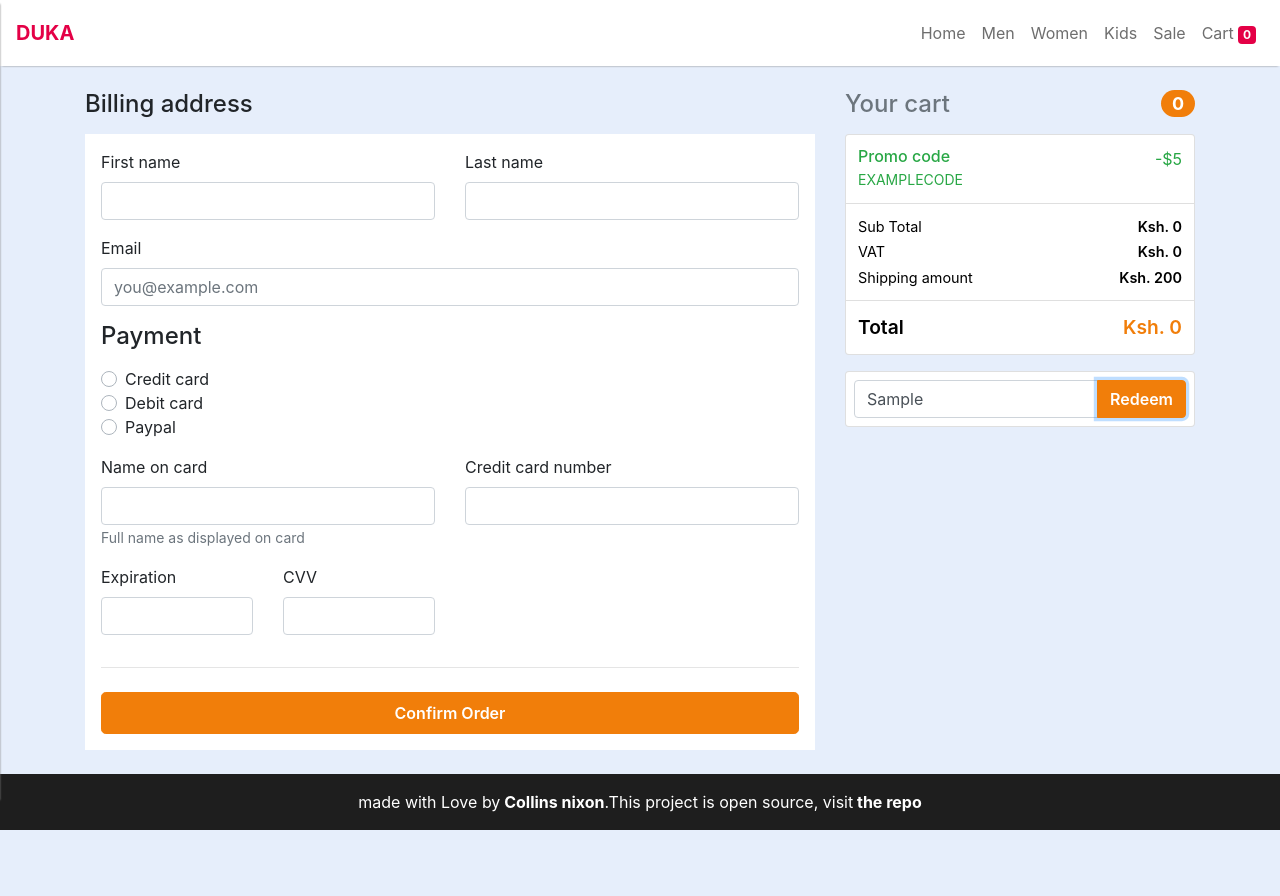
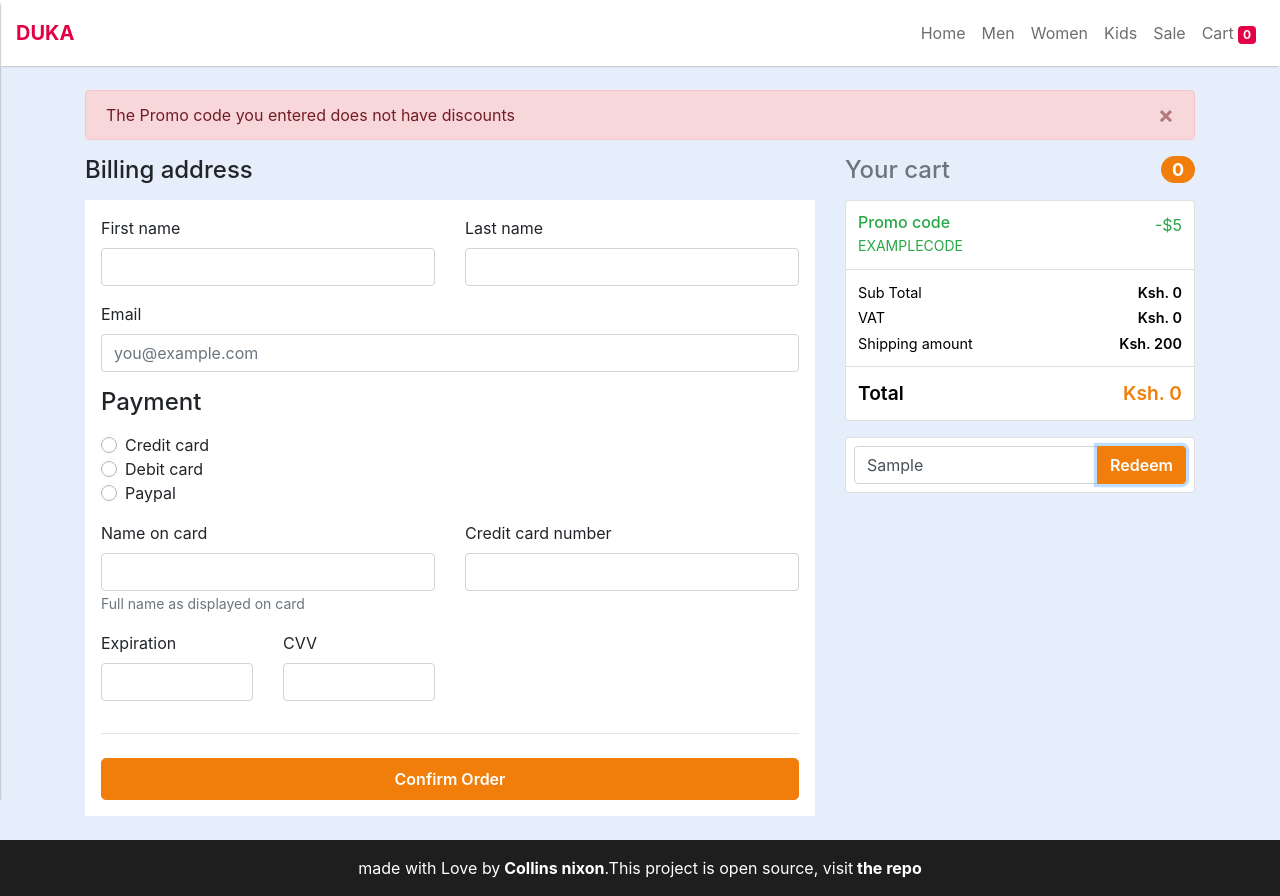
Before and after one commit to collinsNick/React-redux-shopping-web-app, a React (Create React App) app: page /checkout in a window 1280 px wide. Both pictures are taken after typing "Sample" into the empty fields and a click on the button "Redeem". Before the commit the page ends 830 px from the top, so only its background shows below. Built offline with nearby package versions, Linux system fonts and the light colour scheme.

Commit message:
added alert component and set it up on the checkout page

```diff
--- /dev/null
+++ b/src/components/UI/Alert/Alert.jsx
@@ -0,0 +1,22 @@
+import React from 'react';
+import PropTypes from 'prop-types';
+
+const alert = (props) => {
+    return (
+        <div className={`alert ${props.alertType} alert-dismissible fade show`} role="alert">
+            {props.children}
+            <button
+                className="close"
+                onClick={props.closeAlert}>
+                <span aria-hidden="true">&times;</span>
+            </button>
+        </div>
+    )
+};
+
+alert.propTypes = {
+    closeAlert: PropTypes.func.isRequired,
+    alertType: PropTypes.string.isRequired
+};
+
+export default alert;
--- a/src/containers/pages/Checkout.jsx
+++ b/src/containers/pages/Checkout.jsx
@@ -2,12 +2,16 @@ import React, {Component} from 'react';
 import {connect} from 'react-redux';
 import {confirmOrder, propCodeFailure, propCodeSuccess, setPromoCode} from '../../store/actions/shop';
 import CheckoutCartProduct from '../../components/CheckoutCartProduct';
+import Alert from '../../components/UI/Alert/Alert';
 import PropTypes from 'prop-types';
 
 class Checkout extends Component {
 
     state = {
-        promoCode: ''
+        promoCode: '',
+        showAlert: false,
+        alertType: '',
+        alertMessage: ''
     };
 
     promoCodeChangeHandler = (event) => {
@@ -22,10 +26,27 @@ class Checkout extends Component {
         ));
 
         if (checkPromoCode.length > 0) {
-            this.props.setPromoCodeProp(this.state.promoCode)
+            this.props.setPromoCodeProp(this.state.promoCode);
+            this.setState({
+                showAlert: !this.state.showAlert,
+                alertType: 'alert-success',
+                alertMessage: `The promo code you entered has given you a ${checkPromoCode[0].percentage}% discount on the total price.`,
+            })
         } else {
-            alert('failure')
+            this.setState({
+                showAlert: !this.state.showAlert,
+                alertType: 'alert alert-danger',
+                alertMessage: 'The Promo code you entered does not have discounts',
+            })
         }
+    };
+
+    closeAlertHandler = () => {
+        this.setState({
+            showAlert: !this.state.showAlert,
+            alertType: '',
+            alertMessage: '',
+        })
     };
 
     render() {
@@ -57,6 +78,15 @@ class Checkout extends Component {
 
         return (
             <div className="container py-4">
+
+                {this.state.showAlert ? <Alert
+                        alertType={this.state.alertType}
+                        closeAlert={this.closeAlertHandler}>
+                        {this.state.alertMessage}
+                    </Alert>
+                    : null
+                }
+
                 <div className="row">
                     <div className="col-md-4 order-md-2 mb-4">
 
```
